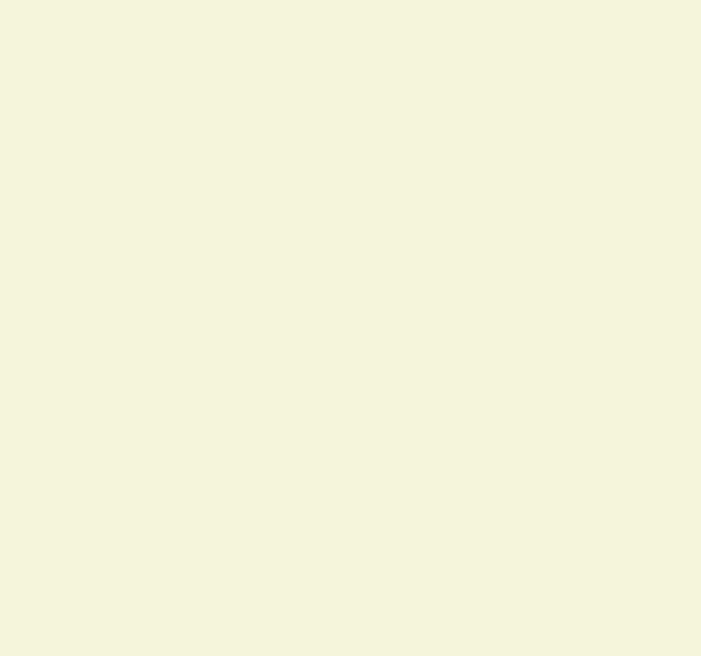
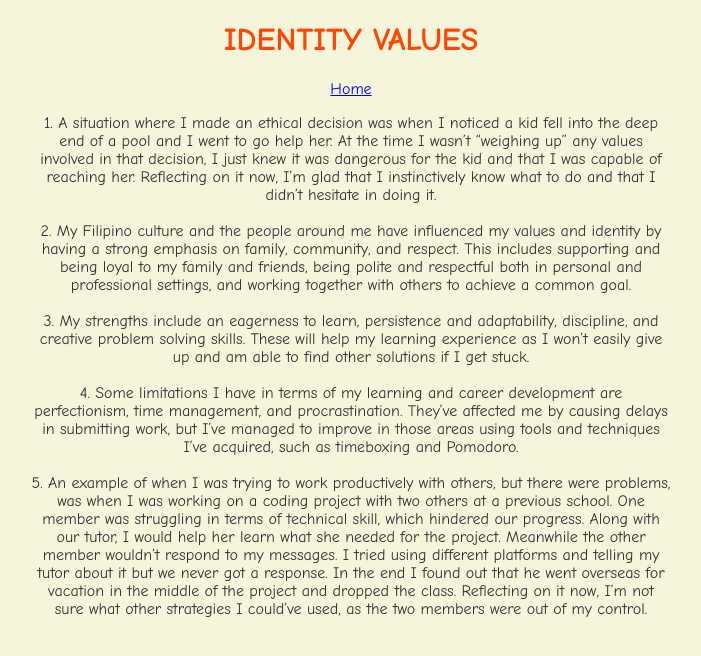
Before and after one commit to lukas-tongco/lukas-tongco.github.io, a plain HTML site: page blog/identity-values.html in a window 1280 px wide. Shown: the whole page, without its empty margins (289-990 px from the left). Drawn offline with Linux system fonts and the light colour scheme.

Commit message:
Add content to blog

```diff
--- a/blog/identity-values.html
+++ b/blog/identity-values.html
@@ -6,5 +6,55 @@
     <link href="../styles/main.css" rel="stylesheet" type="text/css" />
     <title>Identity Values</title>
   </head>
-  <body></body>
+  <body>
+    <h1><span style="color: #ff4500">IDENTITY VALUES</span></h1>
+    <a href="../index.html" target="_blank">Home</a>
+    <ol>
+      <li>
+        A situation where I made an ethical decision was when I noticed a kid
+        fell into the deep end of a pool and I went to go help her. At the time
+        I wasn’t “weighing up” any values involved in that decision, I just knew
+        it was dangerous for the kid and that I was capable of reaching her.
+        Reflecting on it now, I’m glad that I instinctively know what to do and
+        that I didn’t hesitate in doing it.
+      </li>
+      <br />
+      <li>
+        My Filipino culture and the people around me have influenced my values
+        and identity by having a strong emphasis on family, community, and
+        respect. This includes supporting and being loyal to my family and
+        friends, being polite and respectful both in personal and professional
+        settings, and working together with others to achieve a common goal.
+      </li>
+      <br />
+      <li>
+        My strengths include an eagerness to learn, persistence and
+        adaptability, discipline, and creative problem solving skills. These
+        will help my learning experience as I won’t easily give up and am able
+        to find other solutions if I get stuck.
+      </li>
+      <br />
+      <li>
+        Some limitations I have in terms of my learning and career development
+        are perfectionism, time management, and procrastination. They’ve
+        affected me by causing delays in submitting work, but I’ve managed to
+        improve in those areas using tools and techniques I’ve acquired, such as
+        timeboxing and Pomodoro.
+      </li>
+      <br />
+      <li>
+        An example of when I was trying to work productively with others, but
+        there were problems, was when I was working on a coding project with two
+        others at a previous school. One member was struggling in terms of
+        technical skill, which hindered our progress. Along with our tutor, I
+        would help her learn what she needed for the project. Meanwhile the
+        other member wouldn’t respond to my messages. I tried using different
+        platforms and telling my tutor about it but we never got a response. In
+        the end I found out that he went overseas for vacation in the middle of
+        the project and dropped the class. Reflecting on it now, I’m not sure
+        what other strategies I could’ve used, as the two members were out of my
+        control.
+      </li>
+    </ol>
+  </body>
 </html>
```
